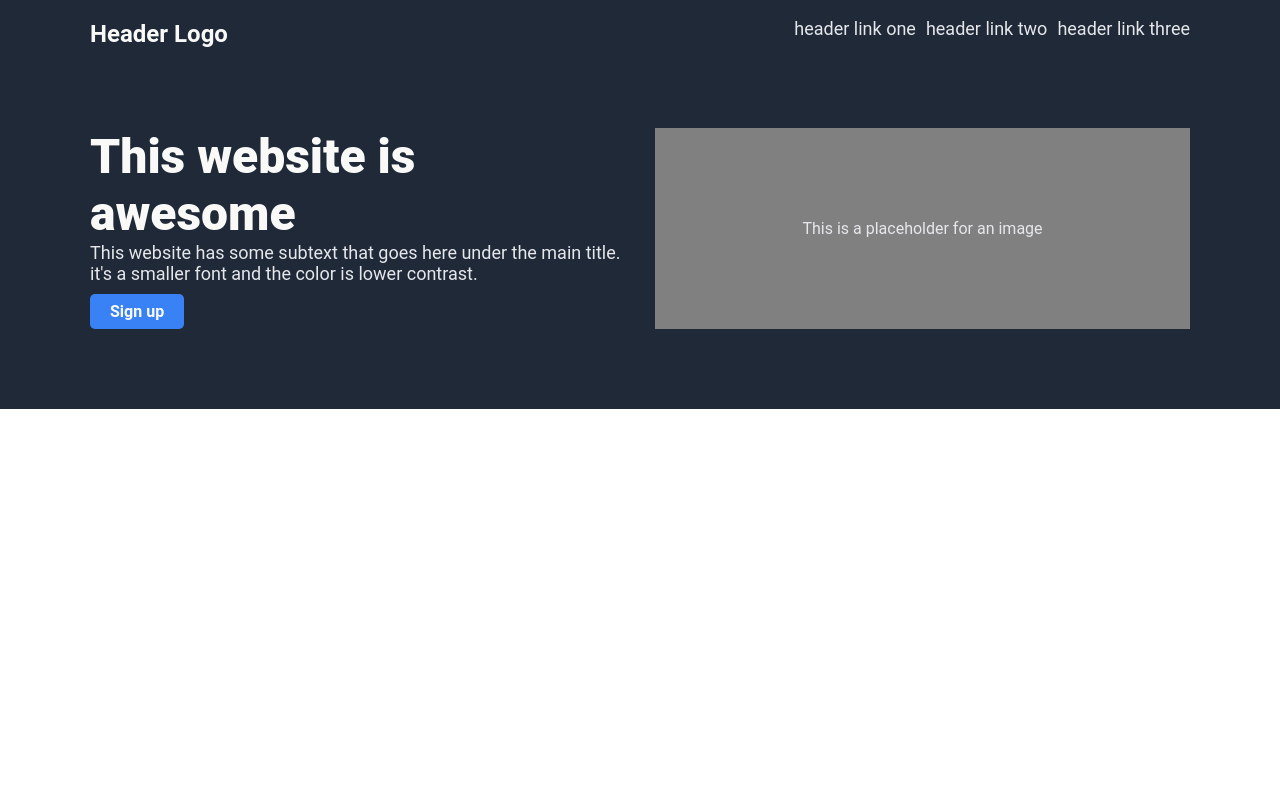
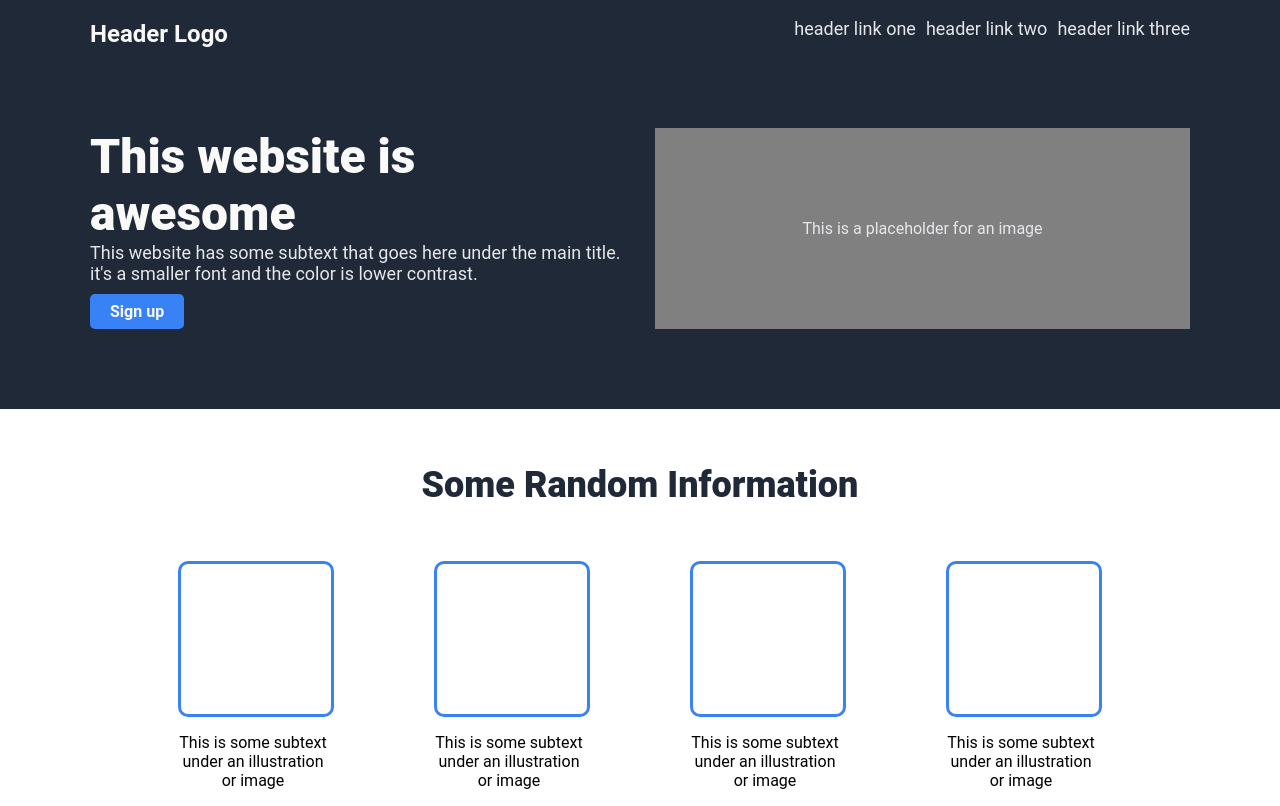
Before and after one commit to Mecawww/simple-landing-page, a plain HTML site: page index.html in a window 1280 px wide. Drawn offline with Linux system fonts and the light colour scheme.

Commit message:
Implemented and styled main information section of the landing page

```diff
--- a/css/styles.css
+++ b/css/styles.css
@@ -86,3 +86,40 @@ nav {
 .hero-image p{
     color: #E5E7EB;
 }
+
+.main-info {
+    display: flex;
+    flex-direction: column;
+    width: 1100px;
+    margin: 0 auto;
+    align-items: center;
+}
+
+.main-info h1 {
+    font-size: 36px;
+    color: #1F2937;
+    font-weight: 900;
+    padding: 25px 0 25px 0;
+}
+
+.info-panels {
+    display: flex;
+    gap: 100px;
+    justify-content: space-evenly;
+}
+
+.panel-placeholder {
+    height: 150px;
+    width: 150px;
+    border: 3px solid #3882F6;
+    border-radius: 10px;
+}
+
+.panel {
+    max-width: 200px;
+}
+
+.panel p {
+    max-width: 150px;
+    text-align: center;
+}
--- a/index.html
+++ b/index.html
@@ -40,6 +40,28 @@
             </div>
         </section>
     </header>
+
+    <section class="main-info">
+        <h1>Some Random Information</h1>
+        <div class="info-panels">
+            <div class="panel">
+                <div class="panel-placeholder"></div>
+                <p>This is some subtext under an illustration or image</p>
+            </div>
+            <div class="panel">
+                <div class="panel-placeholder"></div>
+                <p>This is some subtext under an illustration or image</p>
+            </div>
+            <div class="panel">
+                <div class="panel-placeholder"></div>
+                <p>This is some subtext under an illustration or image</p>
+            </div>
+            <div class="panel">
+                <div class="panel-placeholder"></div>
+                <p>This is some subtext under an illustration or image</p>
+            </div>
+        </div>
+    </section>
 </body>
 
 </html>
```
